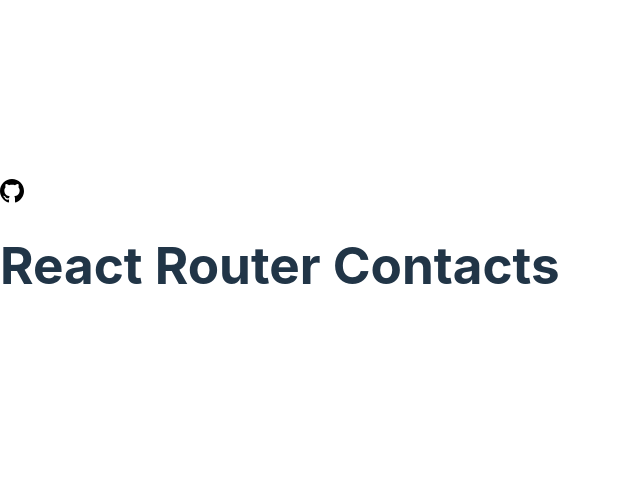
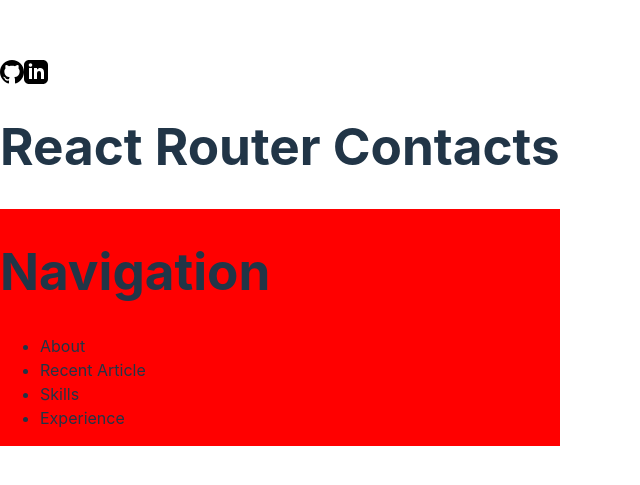
Before and after one commit to kaitokimuraofficial/blog, a React (Vite) app in the folder frontend/: page / in a window 1280 px wide. Shown: the part 147-632 px from the top of the page, without its empty margins (0-640 px from the left). Built offline with nearby package versions, Linux system fonts and the light colour scheme.

Commit message:
Fix codes

```diff
--- /dev/null
+++ b/frontend/src/components/Footer.tsx
@@ -0,0 +1,21 @@
+import styled from 'styled-components';
+
+import FooterNavigation from './FooterNavigation';
+
+const Footer = () => {
+  return (
+    <Outer>
+      <FooterNavigation />
+      <div></div>
+    </Outer>
+  );
+};
+
+export default Footer;
+
+const Outer = styled.div`
+  background-color: red;
+  display: flex;
+  flex-direction: column;
+  height: '200px';
+`;
--- /dev/null
+++ b/frontend/src/components/FooterNavigation.tsx
@@ -0,0 +1,26 @@
+import styled from 'styled-components';
+
+const FooterNavigation = () => {
+  return (
+    <Outer>
+      <H1>Navigation</H1>
+      <ul>
+        <li>About</li>
+        <li>Recent Article</li>
+        <li>Skills</li>
+        <li>Experience</li>
+      </ul>
+    </Outer>
+  );
+};
+
+export default FooterNavigation;
+
+const Outer = styled.div`
+  dispaly: flex;
+  flex-direction: column;
+  height: 100%;
+  width: 100%;
+`;
+
+const H1 = styled.h1``;
--- a/frontend/src/components/Header.tsx
+++ b/frontend/src/components/Header.tsx
@@ -3,7 +3,8 @@
 const Header = () => {
   return (
     <Outer>
-      <img src="./../../public/github.svg" />
+      <img src="public/github.svg" />
+      <img src="public/Linkedin.svg" />
     </Outer>
   );
 };
--- a/frontend/src/main.tsx
+++ b/frontend/src/main.tsx
@@ -3,8 +3,10 @@
 import ErrorPage from './error-page';
 
 import { createBrowserRouter, RouterProvider } from 'react-router-dom';
+import { rootLoader } from './routes/root';
 
 import Root from './routes/root';
+import Blogs from './routes/blogs';
 import './index.css';
 
 const router = createBrowserRouter([
@@ -13,6 +15,11 @@
     element: <Root />,
     errorElement: <ErrorPage />,
   },
+  {
+    path: 'blogs',
+    element: <Blogs />,
+    loader: rootLoader
+  },
 ]);
 
 ReactDOM.createRoot(document.getElementById('root')!).render(
--- /dev/null
+++ b/frontend/src/routes/blogs.tsx
@@ -0,0 +1,14 @@
+import { useLoaderData } from "react-router";
+import styled from "styled-components";
+
+export default function Blogs() {
+  const data = useLoaderData() as unknown as {hello: String};
+
+
+  return <P>{data.hello}</P>;
+}
+
+
+const P = styled.p`
+color: blue;
+`;
--- a/frontend/src/routes/root.tsx
+++ b/frontend/src/routes/root.tsx
@@ -1,9 +1,11 @@
 import { Outlet } from 'react-router-dom';
 import Header from '../components/Header';
+import Footer from '../components/Footer';
 
 export async function rootLoader() {
-  const response = await fetch('/api');
+  const response = await fetch('/api/health');
   const movies = await response.json();
+  console.log(movies)
   return { movies };
 }
 
@@ -15,17 +17,11 @@
       <Header />
       <div id="sidebar">
         <h1>React Router Contacts</h1>
-        <nav>
-          <ul>
-            {/* <li>
-              <p>{contacts}</p> */}
-            {/* </li> */}
-          </ul>
-        </nav>
       </div>
       <div id="detail">
         <Outlet />
       </div>
+      <Footer />
     </>
   );
 }
--- a/frontend/tsconfig.json
+++ b/frontend/tsconfig.json
@@ -20,6 +20,6 @@
     "noUnusedParameters": true,
     "noFallthroughCasesInSwitch": true
   },
-  "include": ["src"],
+  "include": ["src", "public"],
   "references": [{ "path": "./tsconfig.node.json" }]
 }
```
